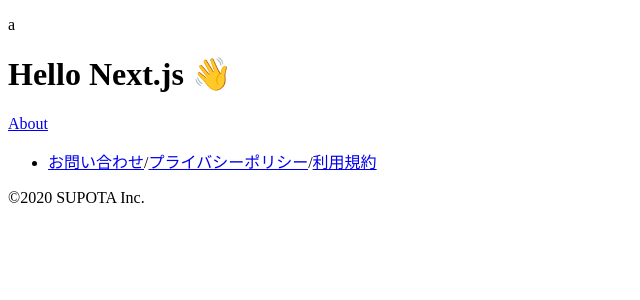
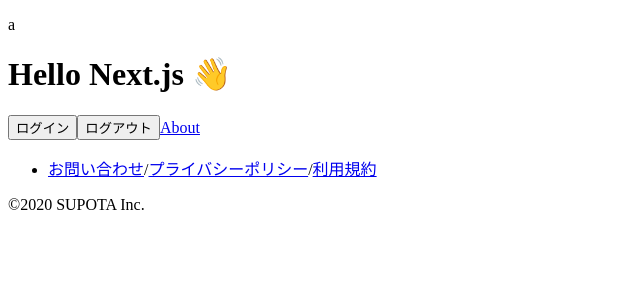
Before and after one commit to tenmakamatani/Aitai, a Next.js app: page / in a window 1280 px wide. Shown: the top 300 px of the page, without its empty margins (0-640 px from the left). Built offline with nearby package versions, Linux system fonts and the light colour scheme; no server answers.

Commit message:
Update: login and logout twitter

```diff
--- /dev/null
+++ b/src/libs/application/AuthService.ts
@@ -0,0 +1,12 @@
+import { firebase } from '@libs/infrastructure/firebase';
+
+export class AuthService {
+  static async loginWithTwitter(): Promise<void> {
+    const provider = new firebase.auth.TwitterAuthProvider();
+    await firebase.auth().signInWithRedirect(provider);
+  }
+
+  static async logout(): Promise<void> {
+    await firebase.auth().signOut();
+  }
+}
--- a/src/libs/infrastructure/firebase.ts
+++ b/src/libs/infrastructure/firebase.ts
@@ -4,7 +4,7 @@
 if (typeof window !== 'undefined' && !firebase.apps.length) {
   firebase.initializeApp({
     apiKey: process.env.NEXT_PUBLIC_FIREBASE_API_KEY,
-    authDomain: process.env.NEXT_PUBLIC_FIREBASE_AUTH_ADMIN,
+    authDomain: process.env.NEXT_PUBLIC_FIREBASE_AUTH_DOMAIN,
     projectId: process.env.NEXT_PUBLIC_FIREBASE_PROJECT_ID,
     storageBucket: process.env.NEXT_PUBLIC_FIREBASE_STORAGE_BUCKET,
     messagingSenderId: process.env.NEXT_PUBLIC_FIREBASE_MESSAGING_SENDER_ID,
--- a/src/modules/provider/auth.tsx
+++ b/src/modules/provider/auth.tsx
@@ -6,7 +6,7 @@
   const [user, setUser] = useState<firebase.User | null>(null);
 
   useEffect(() => {
-    return firebase.auth().onIdTokenChanged(async (user) => {
+    return firebase.auth().onAuthStateChanged(async (user) => {
       if (!user) {
         setUser(null);
         // nookies.set(undefined, 'token', '');
--- a/src/pages/index.tsx
+++ b/src/pages/index.tsx
@@ -1,10 +1,25 @@
 import Link from 'next/link'
 import { Layout } from '../components/organisms/Layout'
+import { AuthService } from '@libs/application/AuthService';
 
 const IndexPage = () => (
   <Layout>
     <h1>Hello Next.js 👋</h1>
     <p>
+      <button
+        onClick={async () => {
+          await AuthService.loginWithTwitter();
+        }}
+      >
+        ログイン
+      </button>
+      <button
+        onClick={async () => {
+          await AuthService.logout();
+        }}
+      >
+        ログアウト
+      </button>
       <Link href="/about">
         <a>About</a>
       </Link>
```
